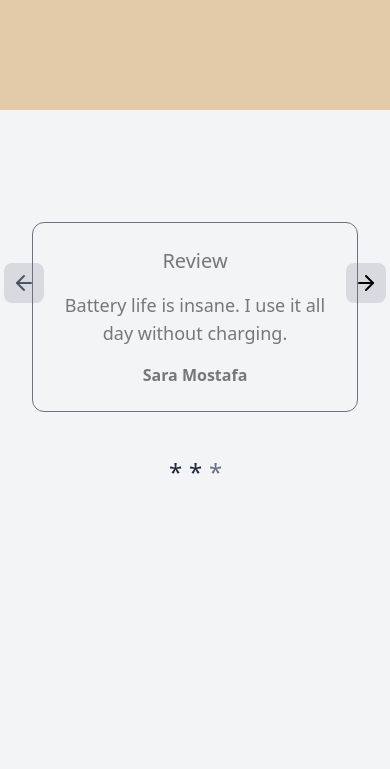
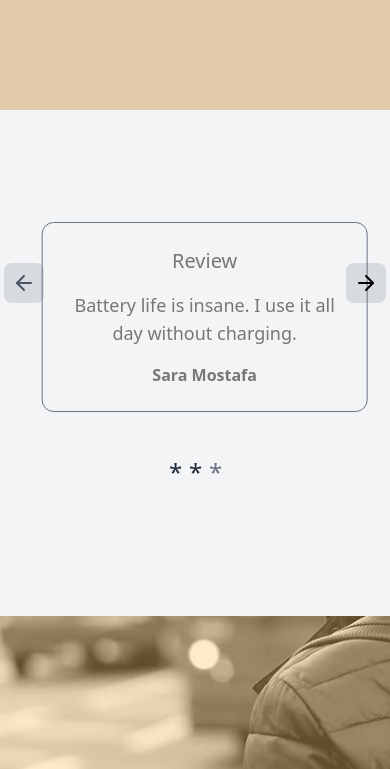
Before and after one commit to mohammadsaber-net/headphone, a React (Vite) app: page / in a window 390 px wide. Shown: the part 2540-3309 px from the top of the page. Built offline with nearby package versions, Linux system fonts and the light colour scheme.

Commit message:
fixing mobile res

```diff
--- a/components/testimonials/Testimonials.tsx
+++ b/components/testimonials/Testimonials.tsx
@@ -19,7 +19,7 @@ export default function TestimonialsSlider() {
 
   return (
     <>
-  <div className="relative w-full min-h-[250vh]">
+  <div className="relative w-full min-h-[180vh]">
     <div
     className="sticky top-0 h-screen w-full z-0">
       <div className="bg-amber-500/20 z-10 absolute inset-0
@@ -37,7 +37,7 @@ export default function TestimonialsSlider() {
       />
     </div>
     <div id="Reviews"
-    className="absolute z-20 top-0 left-0 right-0 min-h-[80vh]
+    className="absolute z-20 top-0 left-0 right-0 min-h-[60vh]
     bg-gray-100">
       <div className=" overflow-hidden mt-20 w-full max-w-7xl text-center relative">
       <div
```
